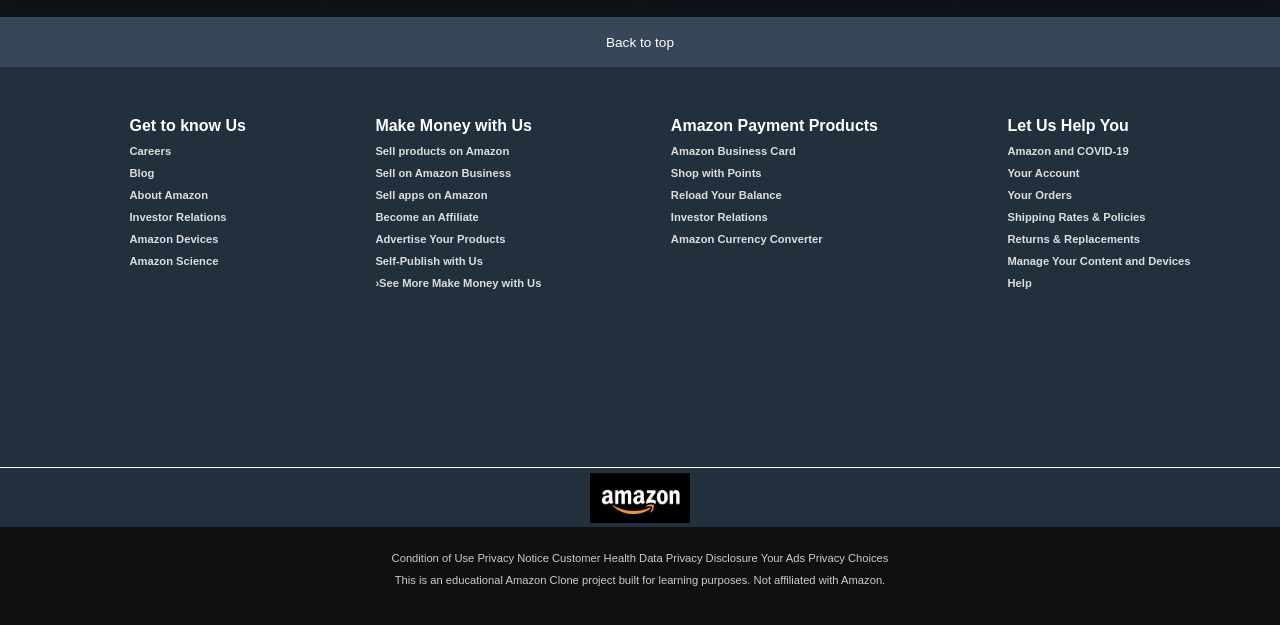
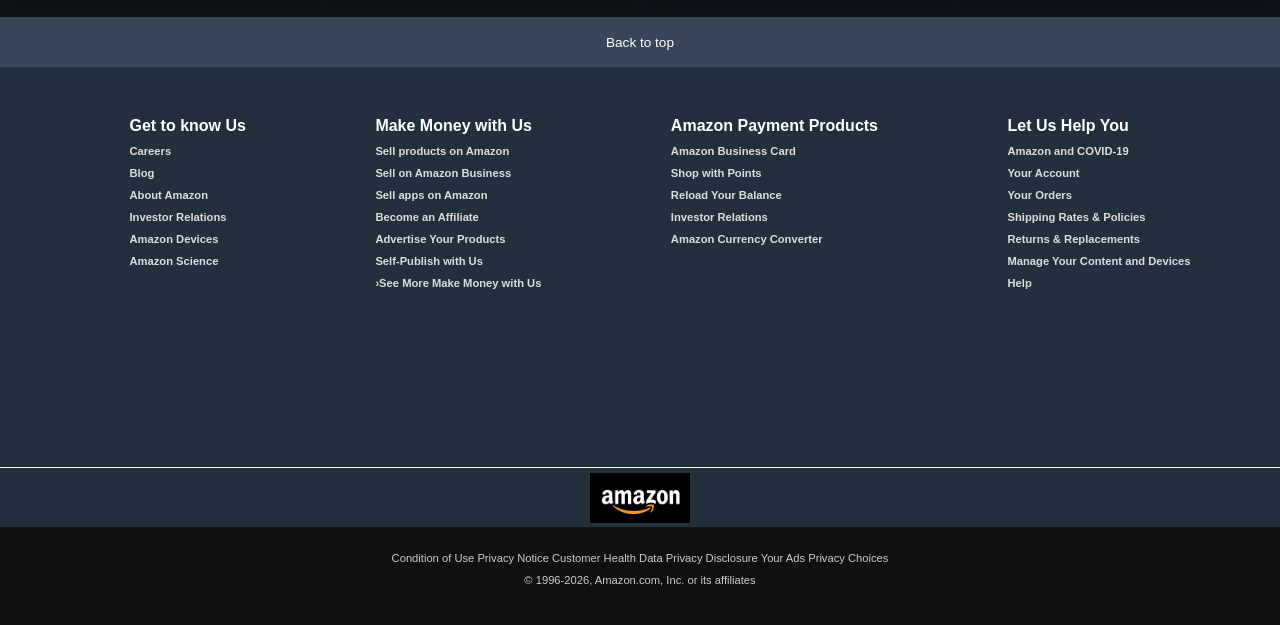
Before and after one commit to SrabantySarkar/Amazon_Clone, a plain HTML site: page index.html in a window 1280 px wide. Shown: the part 2291-2916 px from the top of the page. Drawn offline with Linux system fonts and the light colour scheme.

Commit message:
Build Amazon.com

```diff
--- a/index.html
+++ b/index.html
@@ -672,10 +672,7 @@
 
 
             <div class="copyright">
-                <p>
-                    This is an educational Amazon Clone project built for learning purposes.
-                    Not affiliated with Amazon.
-                </p>
+                © 1996-2026, Amazon.com, Inc. or its affiliates
             </div>
 
 
```
